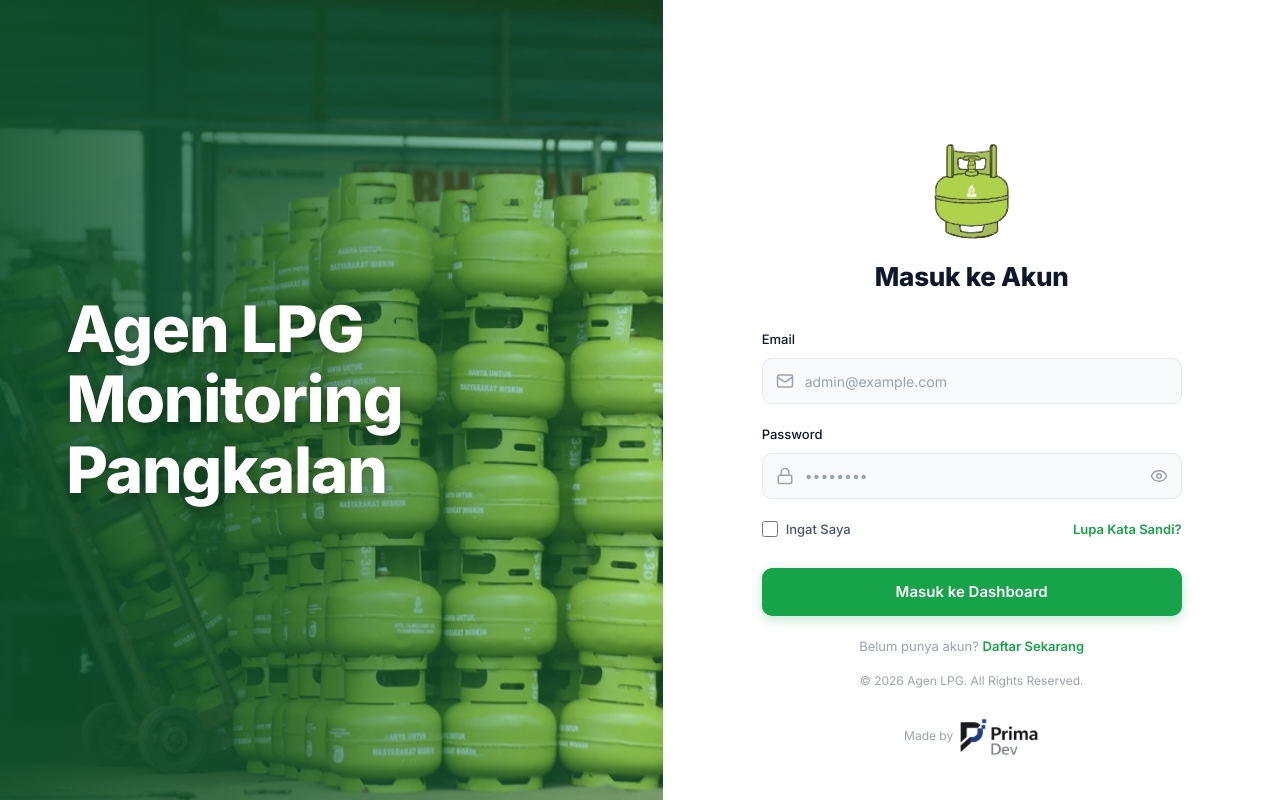
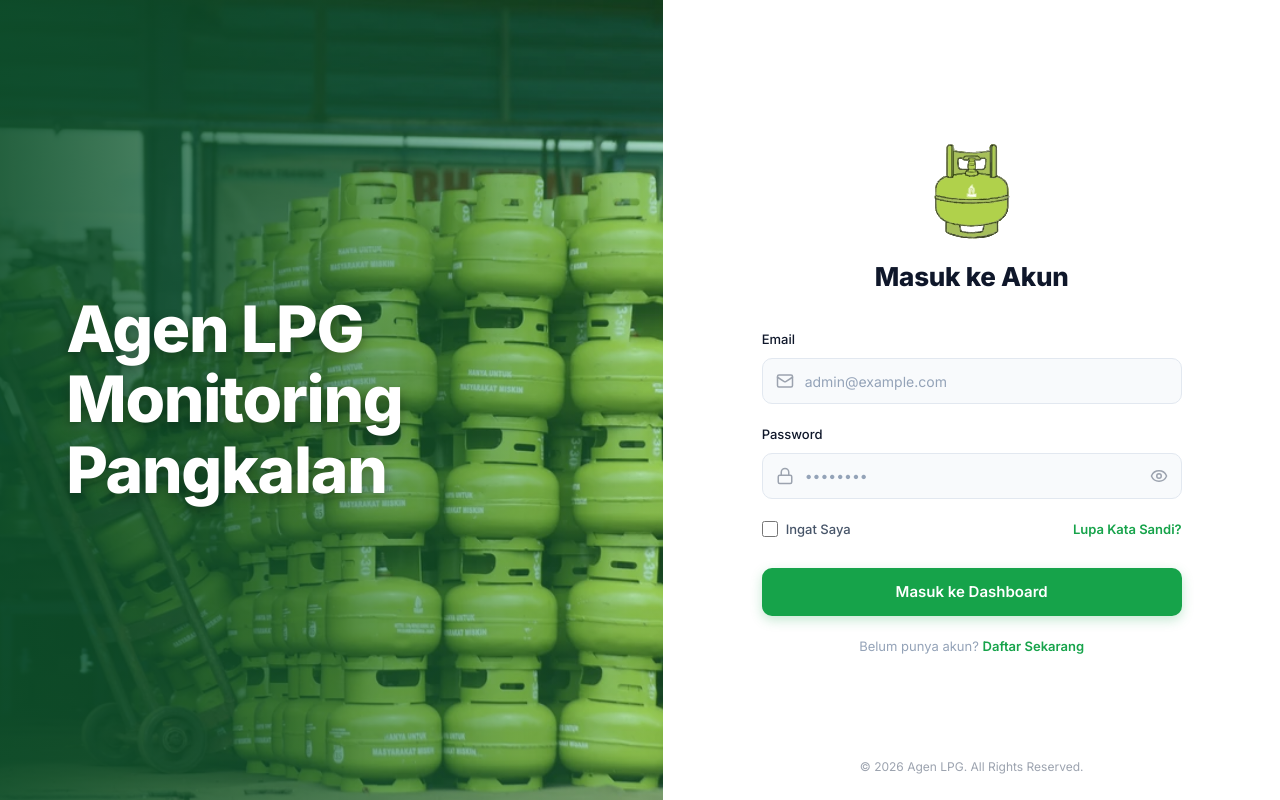
Before and after one commit to iamwisnu99/agen-lpg, a Next.js app: page /login in a window 1280 px wide. Built offline with nearby package versions, Linux system fonts and the light colour scheme; no server answers.

Commit message:
Update: Add Landing Page, Legal, and Bugs Fix

```diff
--- a/src/app/login/page.tsx
+++ b/src/app/login/page.tsx
@@ -236,10 +236,6 @@ export default function LoginPage() {
           }}
         >
           <p>© {new Date().getFullYear()} Agen LPG. All Rights Reserved.</p>
-          <div style={{ display: 'flex', alignItems: 'center', justifyContent: 'center', gap: 6, marginTop: 6 }}>
-            <span>Made by</span>
-            <Image src="/primadev.png" alt="PrimaDev" width={80} height={22} style={{ objectFit: 'contain' }} />
-          </div>
         </div>
       </div>
     </div>
```
